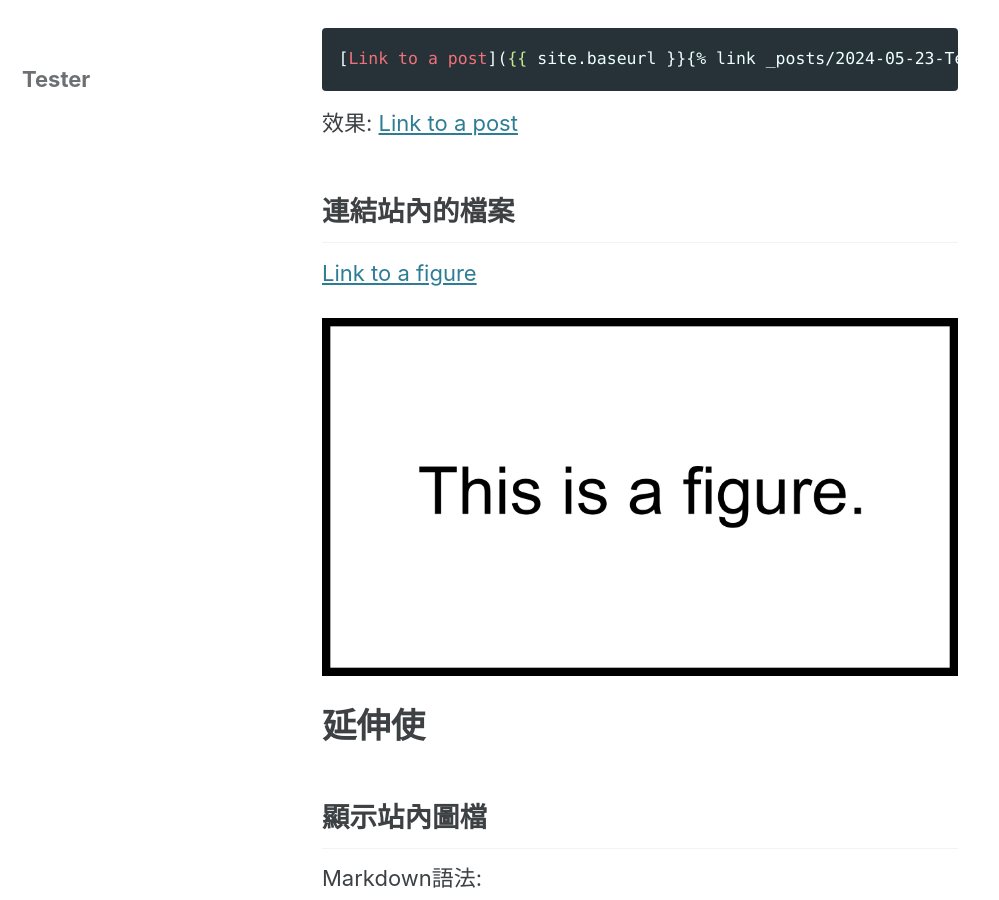
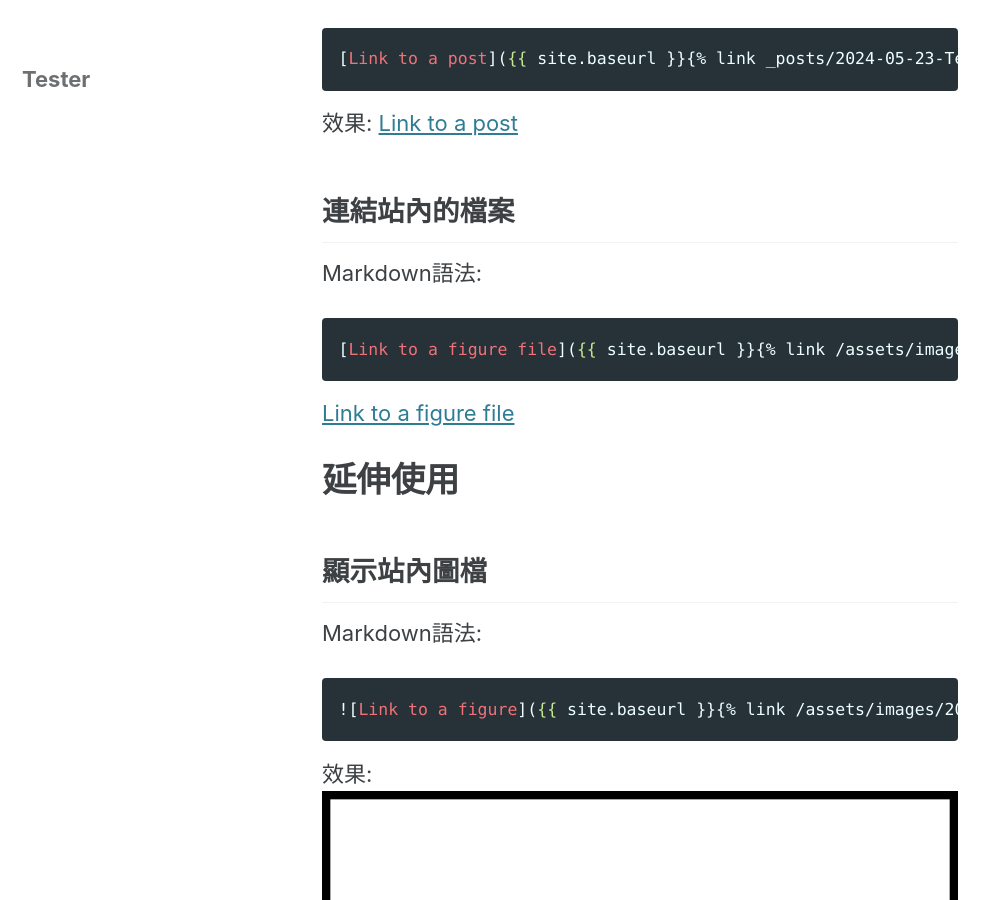
Before and after one commit to HsienChing/GitHubPageTest, a Jekyll site: the page built from _posts/2024-05-23-Test-Post-03.md, in a window 1280 px wide and 900 px high, scrolled down 2285 px. Shown: the whole window, without its empty margins (0-999 px from the left). Built offline with Jekyll 4.4.1, drawn with Linux system fonts in a browser that asks for light colours; cached includes are drawn as plain includes.

Commit message:
Update post

````diff
--- a/_posts/2024-05-23-Test-Post-03.md
+++ b/_posts/2024-05-23-Test-Post-03.md
@@ -92,12 +92,16 @@
 
 ## 連結站內的檔案
 
-[Link to a figure]({{ site.baseurl }}{% link /assets/images/2024/This-is-a-Figure-1920px-1080px.jpg %})
+Markdown語法:
+{% raw %}
+```markdown
+[Link to a figure file]({{ site.baseurl }}{% link /assets/images/2024/This-is-a-Figure-1920px-1080px.jpg %})
+```
+{% endraw %}
 
-![Link to a figure]({{ site.baseurl }}{% link /assets/images/2024/This-is-a-Figure-1920px-1080px.jpg %})
+[Link to a figure file]({{ site.baseurl }}{% link /assets/images/2024/This-is-a-Figure-1920px-1080px.jpg %})
 
-
-# 延伸使
+# 延伸使用
 
 ## 顯示站內圖檔
 
````
